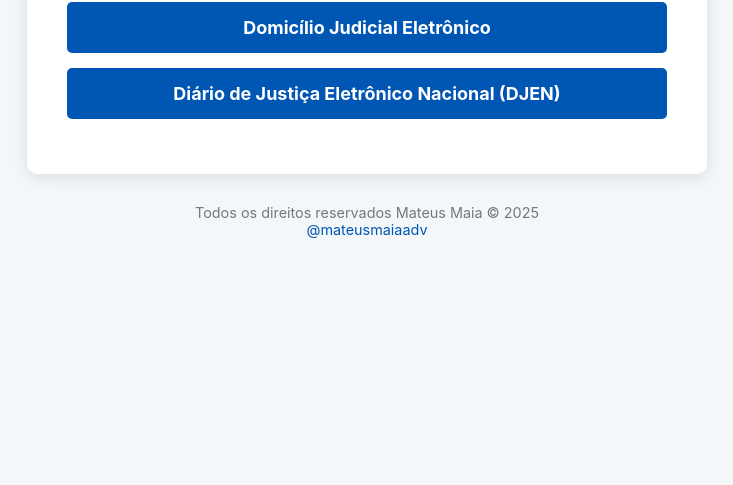
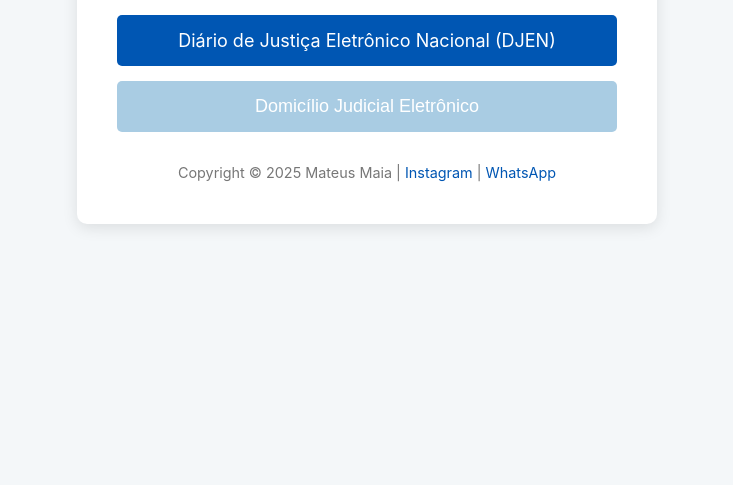
Before and after one commit to zod15/calculadora-prazos-juridicos, a plain HTML site: page index.html in a window 1280 px wide. Shown: the part 355-840 px from the top of the page, without its empty margins (273-1006 px from the left). Drawn offline with Linux system fonts and the light colour scheme.

Commit message:
Add files via upload

```diff
--- a/index.html
+++ b/index.html
@@ -3,76 +3,82 @@
 <head>
     <meta charset="UTF-8">
     <meta name="viewport" content="width=device-width, initial-scale=1.0">
-    <title>Calculadora de Prazos Processuais</title>
+    <title>Calculadoras Jurídicas</title>
     <style>
-        body {
-            font-family: -apple-system, BlinkMacSystemFont, "Segoe UI", Roboto, Helvetica, Arial, sans-serif;
-            background-color: #f4f7f9;
-            color: #333;
-            margin: 0;
-            padding: 20px;
-            display: flex;
-            justify-content: center;
-            align-items: center;
-            min-height: 100vh;
-            flex-direction: column;
-        }
-        .container {
-            background-color: #ffffff;
-            padding: 40px;
-            border-radius: 10px;
-            box-shadow: 0 4px 15px rgba(0, 0, 0, 0.1);
-            width: 100%;
-            max-width: 600px;
-            text-align: center;
-        }
-        h1 {
-            color: #0056b3;
-            margin-top: 0;
-            margin-bottom: 30px;
-        }
-        .nav-button {
-            display: block;
-            background-color: #0056b3;
-            color: white;
-            padding: 15px 20px;
-            margin-bottom: 15px;
-            border: none;
-            border-radius: 5px;
-            cursor: pointer;
-            font-size: 18px;
-            font-weight: bold;
-            text-decoration: none;
-            transition: background-color 0.2s;
-        }
-        .nav-button:hover {
-            background-color: #004494;
-        }
-        footer {
-            text-align: center;
-            font-size: 0.9em;
-            color: #777;
-            margin-top: 30px;
-        }
-        footer a {
-            color: #0056b3;
-            text-decoration: none;
-        }
-        footer a:hover {
-            text-decoration: underline;
-        }
+        body { font-family: -apple-system, BlinkMacSystemFont, "Segoe UI", Roboto, Helvetica, Arial, sans-serif; background-color: #f4f7f9; color: #333; margin: 0; padding: 20px; display: flex; justify-content: center; align-items: center; min-height: 100vh; }
+        .container { background-color: #ffffff; padding: 40px; border-radius: 10px; box-shadow: 0 4px 15px rgba(0, 0, 0, 0.1); text-align: center; width: 100%; max-width: 500px; }
+        h1 { color: #0056b3; margin-top: 0; margin-bottom: 30px; }
+        .menu-button { display: block; background-color: #0056b3; color: white; padding: 15px 20px; margin: 15px 0; border: none; border-radius: 5px; cursor: pointer; font-size: 18px; text-decoration: none; width: 100%; box-sizing: border-box; transition: background-color 0.2s, transform 0.1s; }
+        .menu-button:hover { background-color: #004494; transform: translateY(-2px); }
+        .menu-button.disabled { background-color: #a9cce3; cursor: not-allowed; }
+        .menu-button.disabled:hover { background-color: #a9cce3; transform: none; }
+        footer { text-align: center; font-size: 0.9em; color: #777; margin-top: 30px; line-height: 1.5; }
+        footer a { color: #0056b3; text-decoration: none; }
+        footer a:hover { text-decoration: underline; }
+
+        /* Estilos do Modal "Em Construção" */
+        .modal-overlay { position: fixed; top: 0; left: 0; width: 100%; height: 100%; background: rgba(0, 0, 0, 0.6); display: none; justify-content: center; align-items: center; z-index: 1000; }
+        .modal-content { background: white; padding: 30px; border-radius: 8px; box-shadow: 0 5px 20px rgba(0,0,0,0.2); text-align: center; max-width: 450px; width: 90%; z-index: 1001; }
+        .modal-content h3 { margin-top: 0; color: #e67e22; }
+        .modal-content p { margin-bottom: 25px; color: #555; }
+        .modal-buttons { display: flex; flex-direction: column; gap: 10px; }
+        .modal-button { padding: 12px 20px; border: none; border-radius: 5px; font-size: 16px; cursor: pointer; text-decoration: none; transition: background-color 0.2s; }
+        #modal-redirect { background-color: #0056b3; color: white; }
+        #modal-redirect:hover { background-color: #004494; }
+        #modal-close { background-color: #6c757d; color: white; }
+        #modal-close:hover { background-color: #5a6268; }
     </style>
 </head>
 <body>
     <div class="container">
-        <h1>Calculadora de Prazos Processuais</h1>
-        <a href="dje.html" class="nav-button">Domicílio Judicial Eletrônico</a>
-        <a href="djen.html" class="nav-button">Diário de Justiça Eletrônico Nacional (DJEN)</a>
+        <h1>Calculadoras Jurídicas</h1>
+        <a href="djen.html" class="menu-button">Diário de Justiça Eletrônico Nacional (DJEN)</a>
+        <button id="btn-domicilio" class="menu-button disabled">Domicílio Judicial Eletrônico</button>
+
+        <footer>
+            Copyright &copy; 2025 Mateus Maia |
+            <a href="https://www.instagram.com/mateusmaiaadv/" target="_blank" rel="noopener noreferrer">Instagram</a> |
+            <a href="https://tinyurl.com/4d5xe7hb" target="_blank" rel="noopener noreferrer">WhatsApp</a>
+        </footer>
     </div>
-    <footer>
-        Todos os direitos reservados Mateus Maia &copy; 2025
-        <br>
-        <a href="https://www.instagram.com/mateusmaiaadv/" target="_blank" rel="noopener noreferrer">@mateusmaiaadv</a>
-    </footer>
+
+    <!-- Estrutura do Modal "Em Construção" -->
+    <div id="modal-construcao" class="modal-overlay">
+        <div class="modal-content">
+            <h3>Em Construção</h3>
+            <p>Esta funcionalidade ainda está em desenvolvimento. Por favor, aguarde.</p>
+            <p>Se adequado, utilize a calculadora para o <strong>DJEN</strong>, que já está disponível.</p>
+            <div class="modal-buttons">
+                <a href="djen.html" id="modal-redirect" class="modal-button">Ir para Calculadora DJEN</a>
+                <button id="modal-close" class="modal-button">Fechar</button>
+            </div>
+        </div>
+    </div>
+
+    <script>
+        document.addEventListener('DOMContentLoaded', () => {
+            const btnDomicilio = document.getElementById('btn-domicilio');
+            const modal = document.getElementById('modal-construcao');
+            const btnClose = document.getElementById('modal-close');
+
+            // Abre o modal ao clicar no botão "Domicílio"
+            btnDomicilio.addEventListener('click', (e) => {
+                e.preventDefault(); // Previne qualquer comportamento padrão do botão
+                modal.style.display = 'flex';
+            });
+
+            // Fecha o modal ao clicar no botão "Fechar"
+            btnClose.addEventListener('click', () => {
+                modal.style.display = 'none';
+            });
+
+            // Fecha o modal ao clicar fora da caixa de diálogo
+            modal.addEventListener('click', (e) => {
+                if (e.target === modal) {
+                    modal.style.display = 'none';
+                }
+            });
+        });
+    </script>
 </body>
 </html>
```
